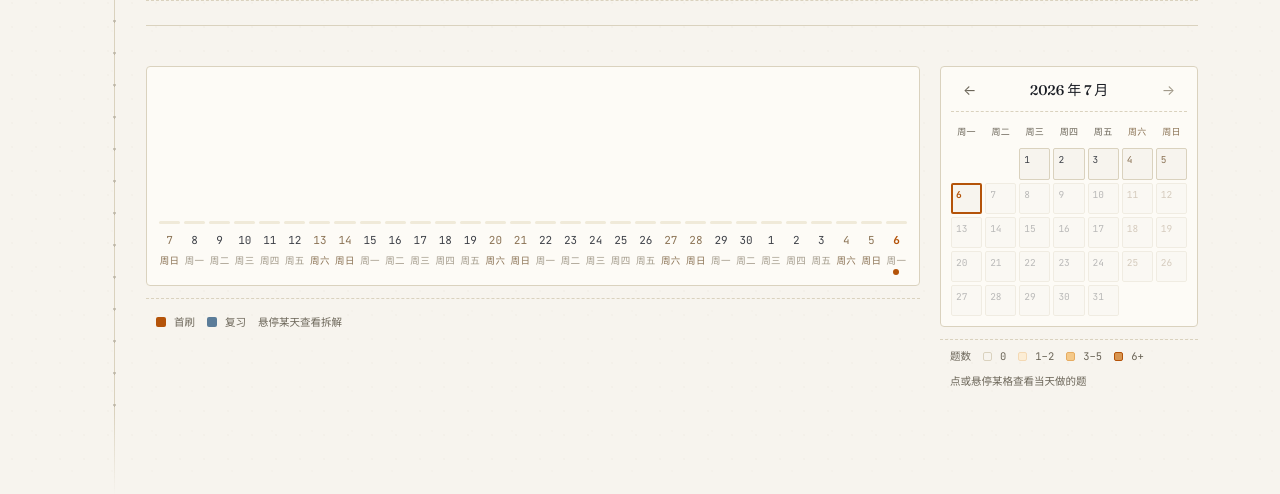
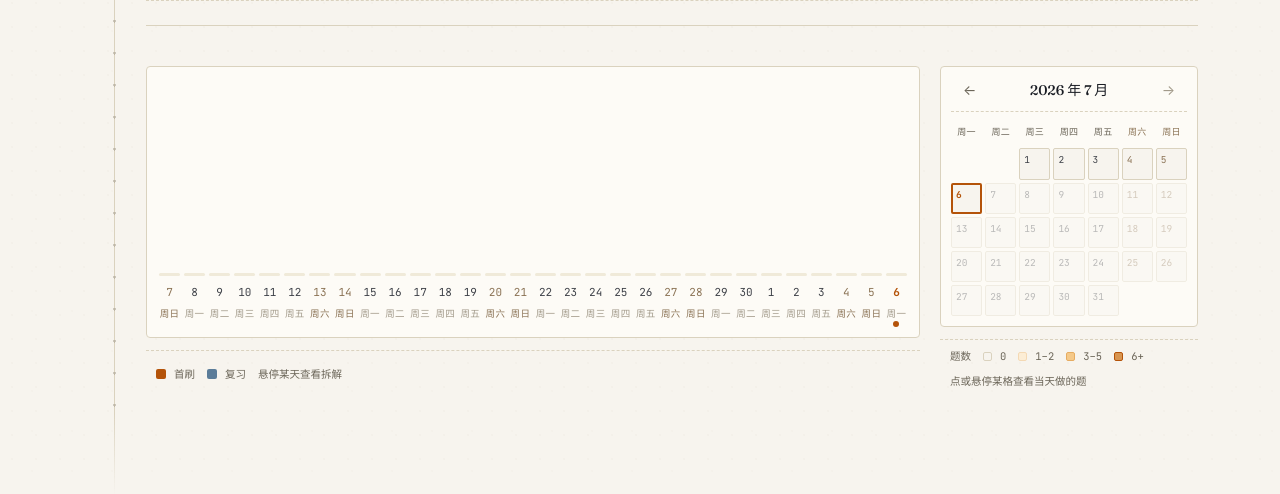
Before and after one commit to jadehare818/leetcode-hot100, a Flask app: page /calendar in a window 1280 px wide. Shown: the part 321-815 px from the top of the page. Run offline with Flask 3, Linux system fonts and the light colour scheme.

Commit message:
ui(calendar): force stretch on both sections

```diff
--- a/static/style.css
+++ b/static/style.css
@@ -1732,3 +1732,16 @@ tr.cs-row:has(.cs-panel:not(.open)):has(.note-panel:not(.open)) { display: none;
   min-height: 48px;
   align-items: center;
 }
+
+/* 强制两侧 section 同高，卡片撑到 section 底部 */
+.calendar-split {
+  align-items: stretch;
+}
+.calendar-split .calendar-bars,
+.calendar-split .calendar-month {
+  min-height: 0;  /* 允许 stretch */
+}
+.calendar-split .calendar-bars .bars-wrap,
+.calendar-split .calendar-month .month-grid {
+  min-height: 260px;
+}
```
Also changed, not shown: 1 other file.
